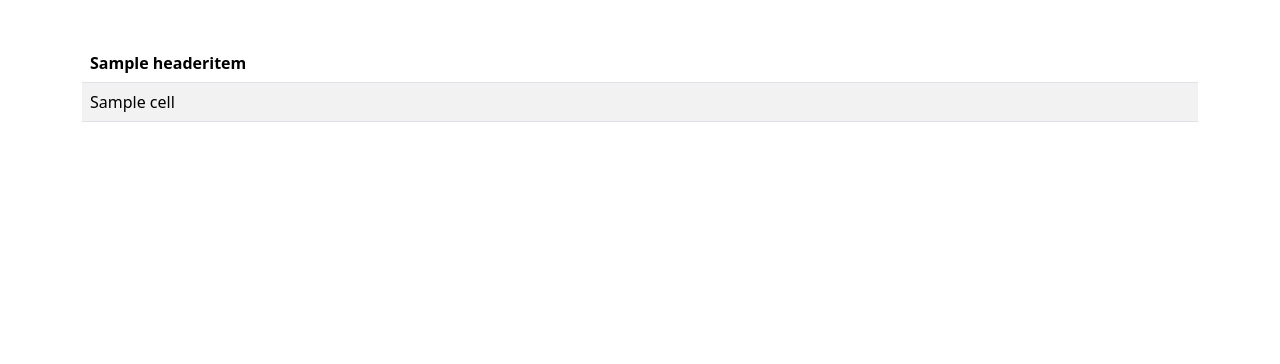
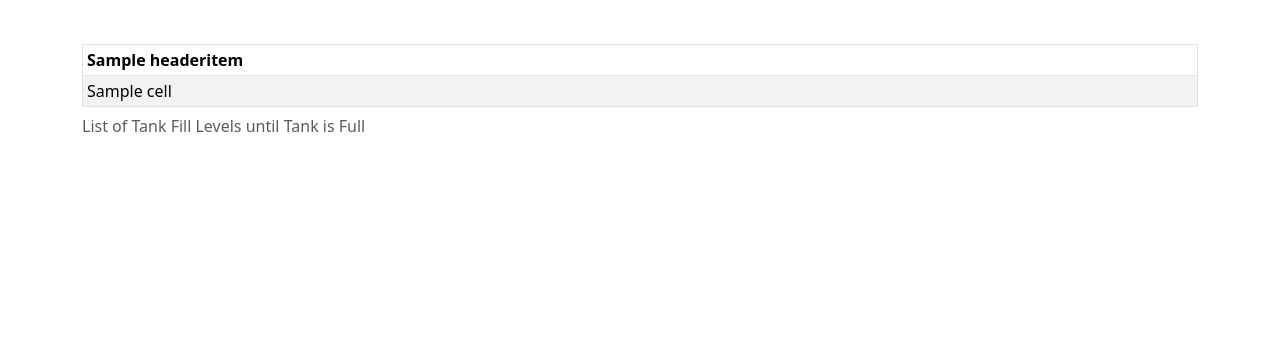
Before and after one commit to ivcos/FARMAI, a Flask app: template app/templates/tankpredictions.html in a window 1280 px wide. Shown: the part 56-420 px from the top of the page. Run offline with Flask 3, Linux system fonts and the light colour scheme; the template is opened without the code that fills it: most values are stand-ins (such as "Sample title", 1, 10 or a date in 2020).

Commit message:
add class values to table in tankpredictions.html

```diff
--- a/app/templates/tankpredictions.html
+++ b/app/templates/tankpredictions.html
@@ -5,12 +5,13 @@
 <div class="container pt-5">
   {% block body %}
 
-  <table class="table table-striped">
-    <thead class="thead-dark"">
+  <table class="table table-striped table-bordered table-hover table-sm">
+    <caption>List of Tank Fill Levels until Tank is Full</caption>
+    <thead class="thead-dark">
       <tr>
         {% for headeritem in header %}
         <th scope=" col">{{ headeritem }}</th>
-      {% endfor %}
+        {% endfor %}
       </tr>
     </thead>
     {% for row in data %}
```
